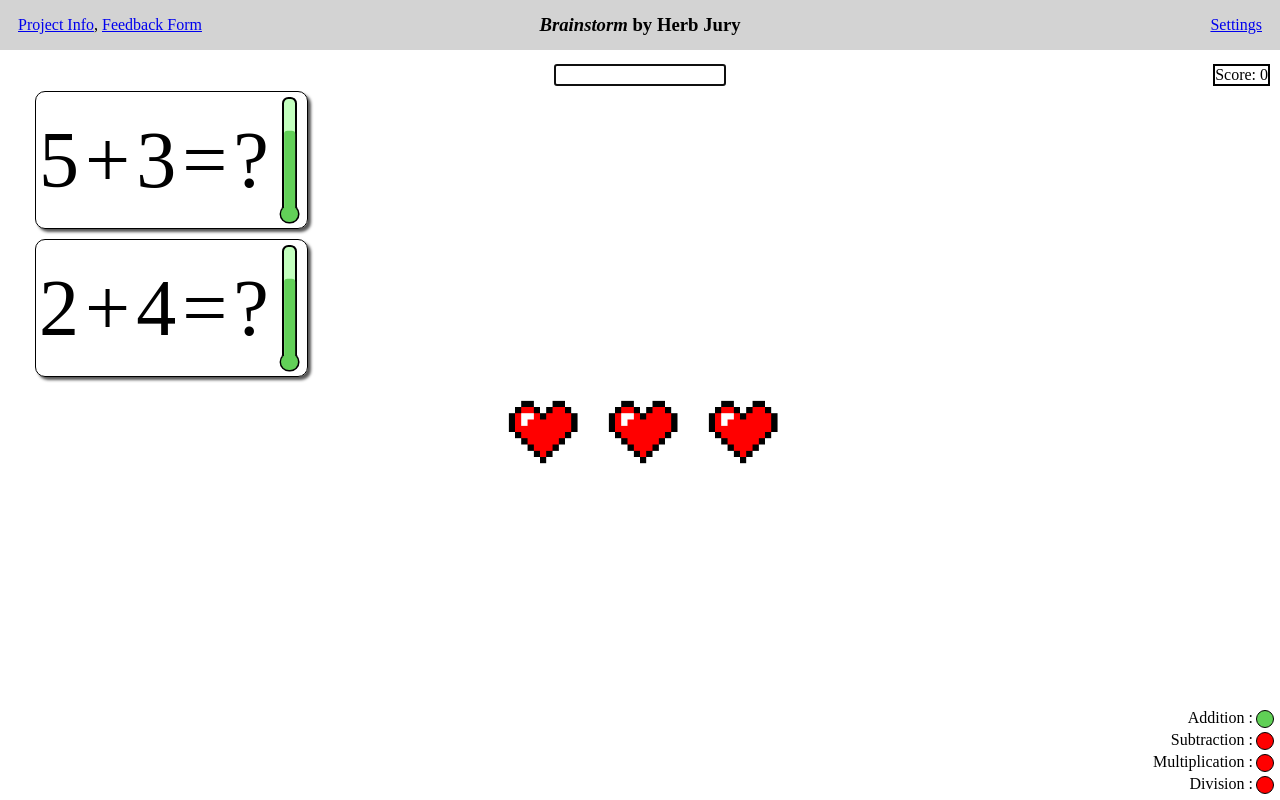
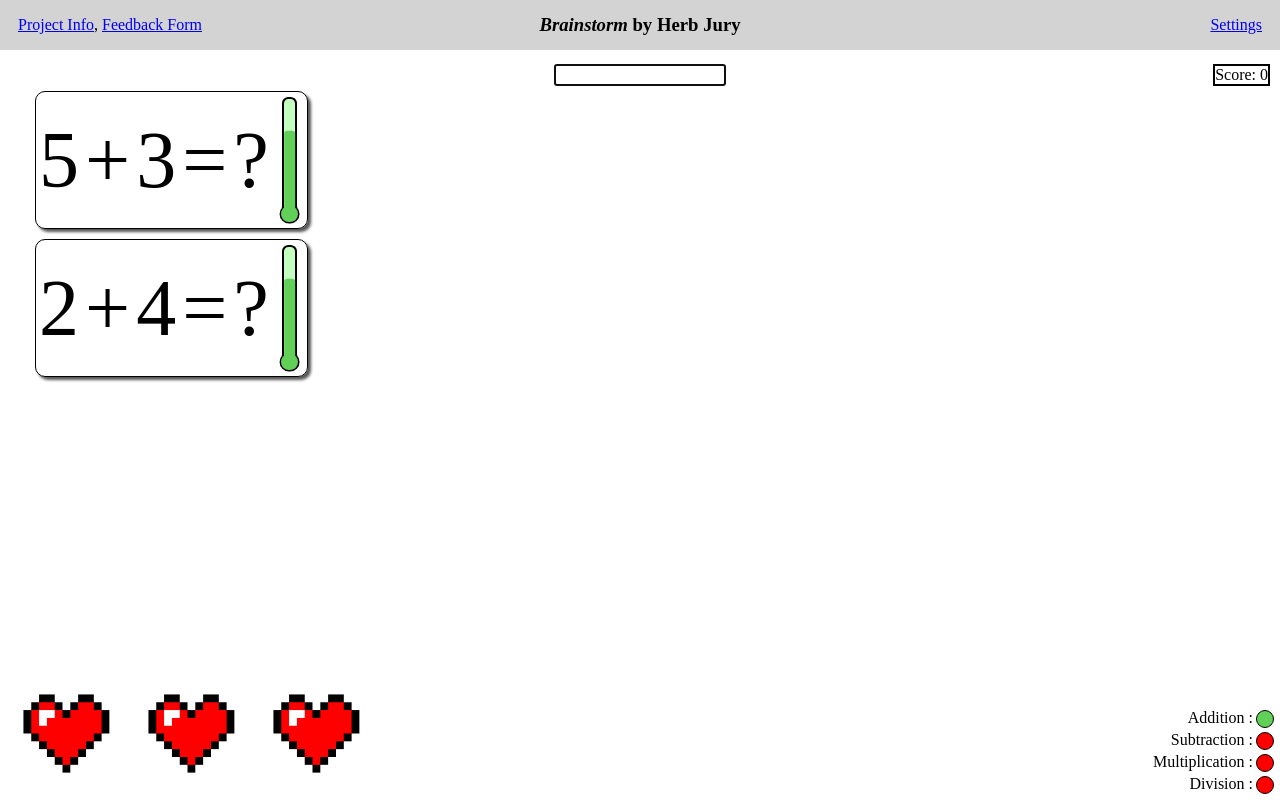
Before and after one commit to MrMugwump/BrainstormComp225, a Next.js app: page / in a window 1280 px wide. Both pictures are taken after a click on the button "Begin Game". Built offline with nearby package versions, Linux system fonts and the light colour scheme.

Commit message:
Hearts are now looking prettier :)

```diff
--- a/src/app/lives.tsx
+++ b/src/app/lives.tsx
@@ -8,7 +8,7 @@ import emptyHeart from './emptyHeartMC.png';
  */
 export default function LivesDisplay({setLivesRemaining, livesRemaining}:any) {
     return (
-        <div>
+        <div className="Lives" id="Lives">
             {nextHeart(1, livesRemaining)}
             {nextHeart(2, livesRemaining)}
             {nextHeart(3, livesRemaining)}
--- a/src/app/livesStyle.css
+++ b/src/app/livesStyle.css
@@ -1,12 +1,18 @@
 .EmptyHeart {
-    max-height:100px;
-    max-width:100px;
+    max-height:125px;
+    max-width:125px;
     height: auto;
     width: auto;
 }
 .FullHeart {
-    max-height:100px;
-    max-width:100px;
+    max-height:125px;
+    max-width:125px;
     height: auto;
     width: auto;
 }
+
+.Lives {
+    bottom: 0px;
+    left: 0px;
+    position:fixed;
+}
```
